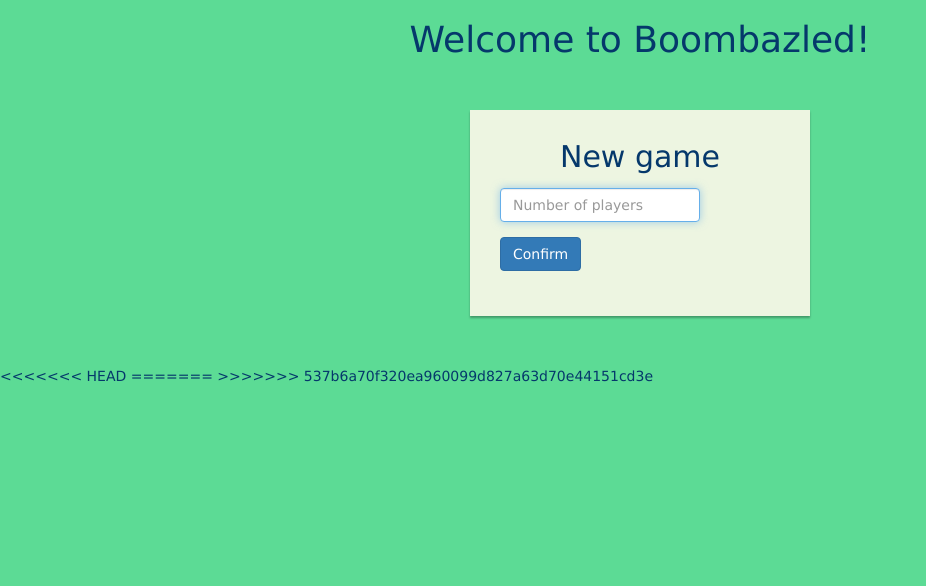
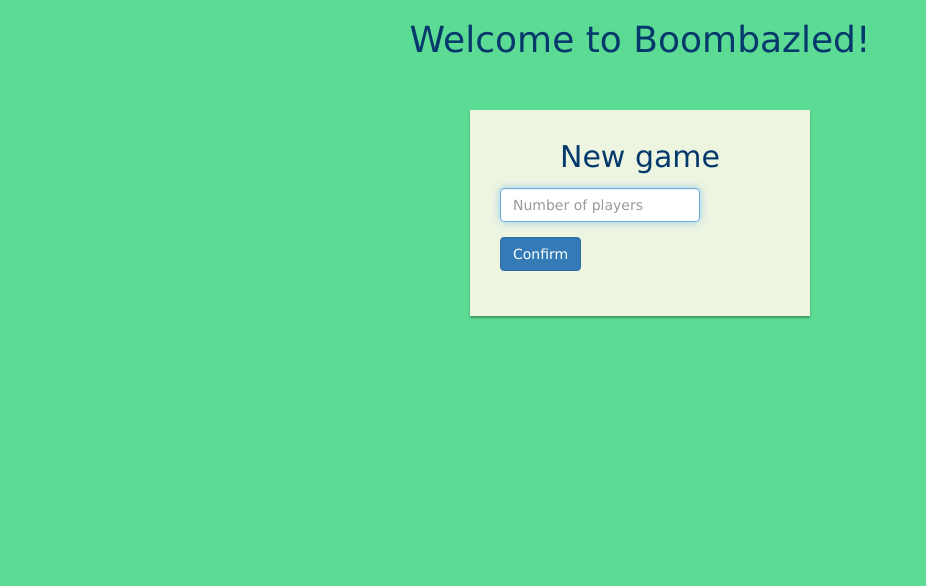
Before and after one commit to MaytheDirkzwager/WebIK_groep15, a Flask app: page / in a window 1280 px wide. Shown: the top 586 px of the page, without its empty margins (0-926 px from the left). Run offline with Flask 2, Linux system fonts and the light colour scheme; some libraries are stand-ins or nearby versions.

Commit message:
random shit

```diff
--- a/templates/index.html
+++ b/templates/index.html
@@ -65,8 +65,6 @@
 
             $("#start").on("click", function() {
                 var list = document.getElementById("id").value;
-
-
             });
         </script>
 
@@ -94,14 +92,7 @@
         </div>
 
 
-<<<<<<< HEAD
 
     </body>
 
 </html>
-=======
-
-    </body>
-
-</html>
->>>>>>> 537b6a70f320ea960099d827a63d70e44151cd3e
```
Also changed, not shown: boombazled.db.
